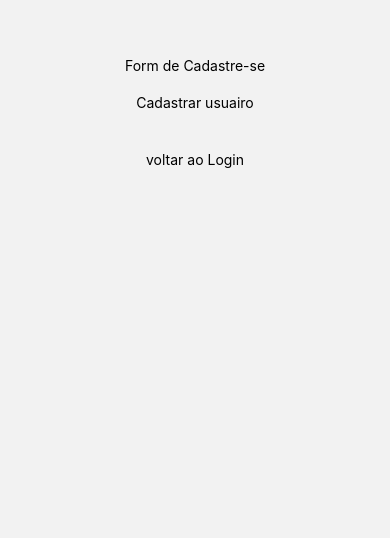
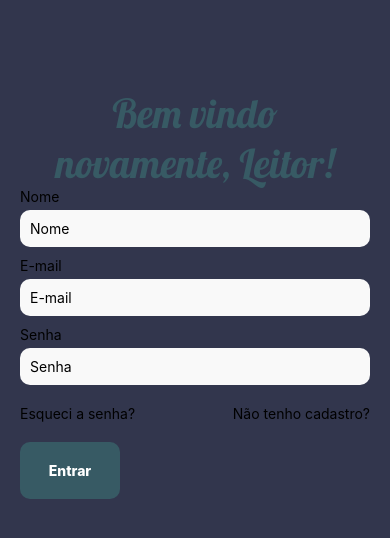
Before and after one commit to octaroxas/mobile-books-app, a React Native app: screen /signup in a window 390 px wide. Shown: the part 300-838 px from the top of the page. Built offline with nearby package versions, Linux system fonts and the light colour scheme.

Commit message:
Tela de cadastro

```diff
--- a/package.json
+++ b/package.json
@@ -35,7 +35,9 @@
     "react-native-screens": "^3.20.0",
     "react-native-select-dropdown": "^3.3.2",
     "react-native-svg": "13.4.0",
-    "yup": "^1.0.2"
+    "yup": "^1.0.2",
+    "react-native-web": "~0.18.10",
+    "@expo/webpack-config": "^18.0.1"
   },
   "devDependencies": {
     "@babel/core": "^7.21.4",
--- a/src/screens/SignUp/SignUp.tsx
+++ b/src/screens/SignUp/SignUp.tsx
@@ -16,6 +16,10 @@ import { yupResolver } from '@hookform/resolvers/yup'
 import axios from 'axios';
 import { useNavigation } from '@react-navigation/native';
 import { AuthContext } from '../../contexts/AuthContext'
+import Input from '../../components/Input';
+import GirlBooks from '../../components/animation-components/GirlBooks';
+import { globalStyles } from '../../global-styles';
+import Button from '../../components/Button';
 
 
 interface IFormSignUp {
@@ -61,6 +65,9 @@ const SignUp = ({ navigation }: any) => {
     })
     const [showPassword, setShowPassword] = useState(true)
     const [showPasswordRepeat, setShowPasswordRepeat] = useState(true)
+    const [nome, setNome] = useState();
+    const [email, setEmail] = useState();
+    const [password, setPassword] = useState();
     const { handleSignUp } = useContext(AuthContext)
 
 
@@ -104,19 +111,62 @@ const SignUp = ({ navigation }: any) => {
 
     return (
 
+        <SafeAreaView style={styles.container}>
 
-            <View style={{flex:1, justifyContent:'center',alignItems:'center'}}>
-                <Text>Form de Cadastre-se</Text>
-        <TouchableOpacity style={{padding:20}} onPress={handleLogin}>
-          <Text>Cadastrar usuairo</Text>
-        </TouchableOpacity>
+        <View style={{ height: '40%', }}>
+          <GirlBooks />
+        </View>
 
-                <TouchableOpacity style={{padding:20}} onPress={handleLogin}>
-          <Text>voltar ao Login</Text>
-        </TouchableOpacity>
+        <View style={globalStyles.headerFormContainer}>
+          <Text style={{
+            fontSize: 40,
+            color: '#375A64',
+            fontFamily: 'Lobster_400Regular',
+          }}>Bem vindo</Text>
+          <Text style={{
+            fontSize: 40,
+            color: '#375A64',
+            fontFamily: 'Lobster_400Regular',
+          }}>novamente, Leitor!</Text>
+        </View>
 
+        <View style={globalStyles.formContainer}>
+          <Input
+            label="Nome"
+            value={nome}
+            onChange={() => { }}
+            placeholder='Nome'
+          />
+          <Input
+            label="E-mail"
+            value={email}
+            onChange={() => { }}
+            placeholder='E-mail'
+          />
 
-    </View>
+          <Input
+            label="Senha"
+            value={password}
+            onChange={() => { }}
+            placeholder='Senha'
+          />
+
+          <View style={{ display: 'flex', flexDirection: 'row', marginVertical: 10, justifyContent: 'space-between' }}>
+            <TouchableOpacity onPress={signUp}>
+              <Text>Esqueci a senha?</Text>
+            </TouchableOpacity>
+
+            <TouchableOpacity onPress={signUp}>
+              <Text>Não tenho cadastro?</Text>
+            </TouchableOpacity>
+          </View>
+          <Button
+            title="Entrar"
+            onPress={handleLogin}
+          />
+        </View>
+
+      </SafeAreaView>
 
     )
 }
```
Also changed, not shown: 1 other file (tests, documents, lock files or other folders).
